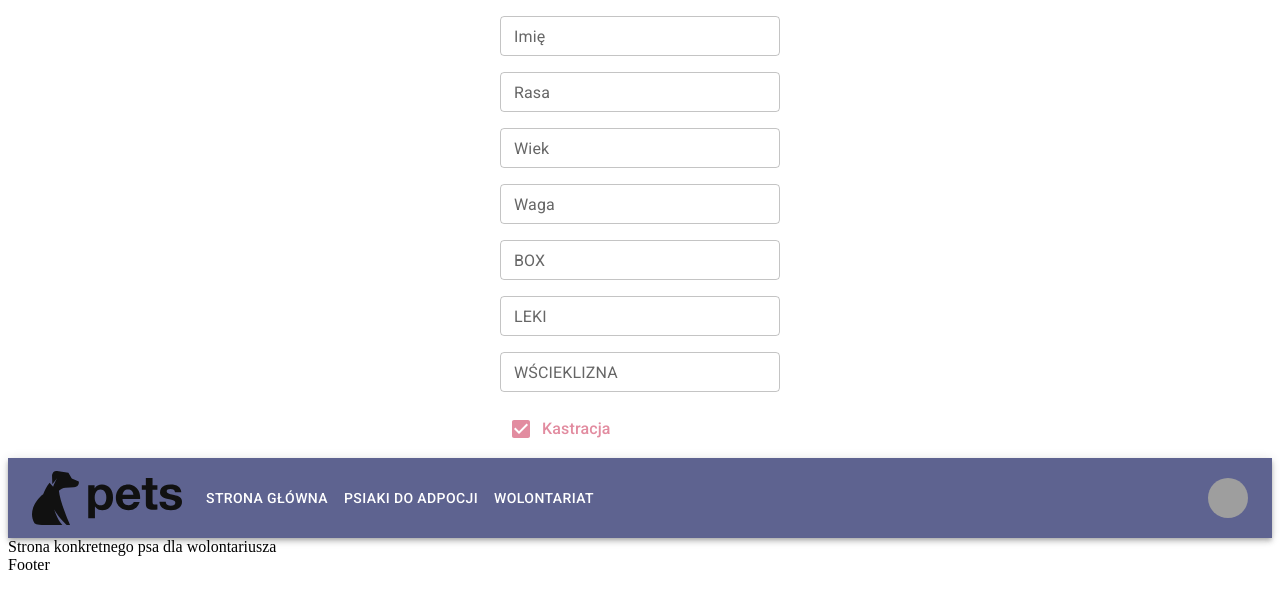
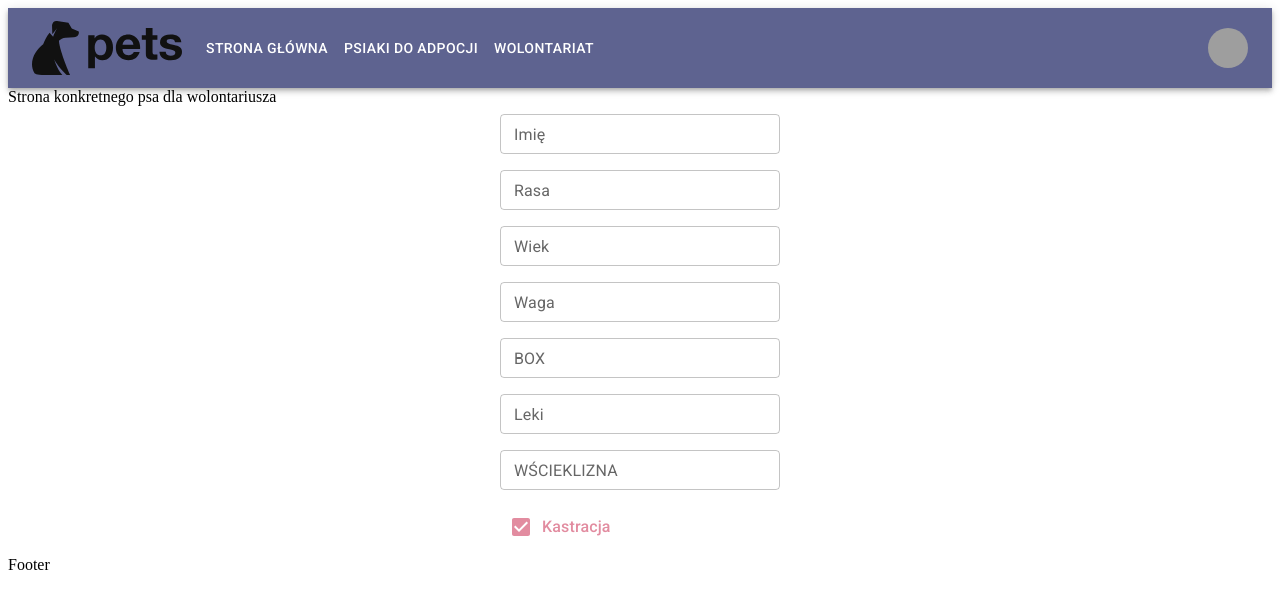
Before and after one commit to infoshareacademy/jfddr6-team-avengersi, a React (Create React App) app in the folder schronisko/: page /psy/1 in a window 1280 px wide. Shown: the top 608 px of the page. Built offline with nearby package versions, Linux system fonts and the light colour scheme; grey boxes are pictures that could not be loaded.

Commit message:
letter casing changed for leki

```diff
--- a/schronisko/src/App.jsx
+++ b/schronisko/src/App.jsx
@@ -10,7 +10,6 @@ import AddDogForm from "./components/AddDog/AddDogForm.jsx";
 function App() {
   return (
     <ThemeProvider theme={theme}>
-      <AddDogForm />
       <BrowserRouter>
         <ResponsiveAppBar />
         <Routes>
@@ -28,6 +27,7 @@ function App() {
             element={<div>Strona konkretnego psa dla wolontariusza</div>}
           />
         </Routes>
+        <AddDogForm />
         <Footer />
       </BrowserRouter>
     </ThemeProvider>
--- a/schronisko/src/components/AddDog/AddDogForm.jsx
+++ b/schronisko/src/components/AddDog/AddDogForm.jsx
@@ -54,7 +54,7 @@ export default function AddDogForm() {
         />
         <TextField
           id="outlined-basic"
-          label="LEKI"
+          label="Leki"
           variant="outlined"
           size="small"
         />
```
